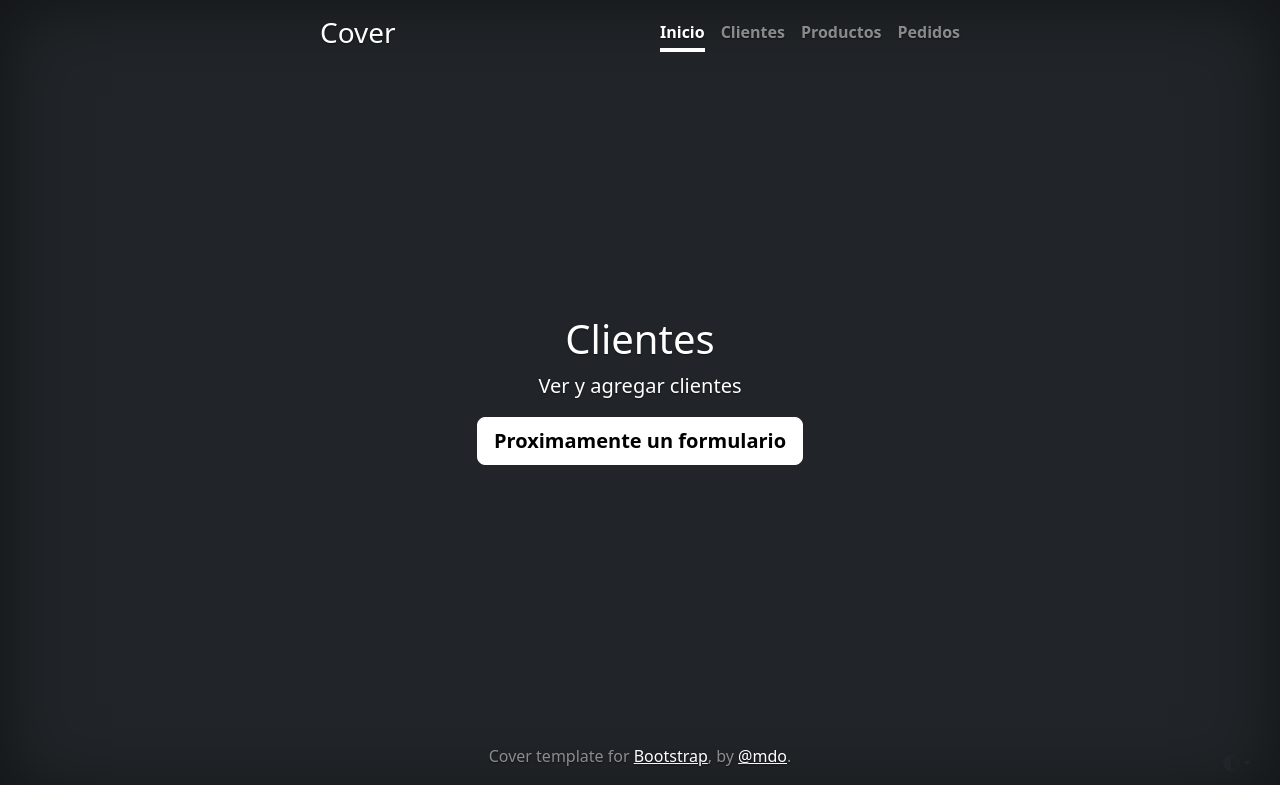
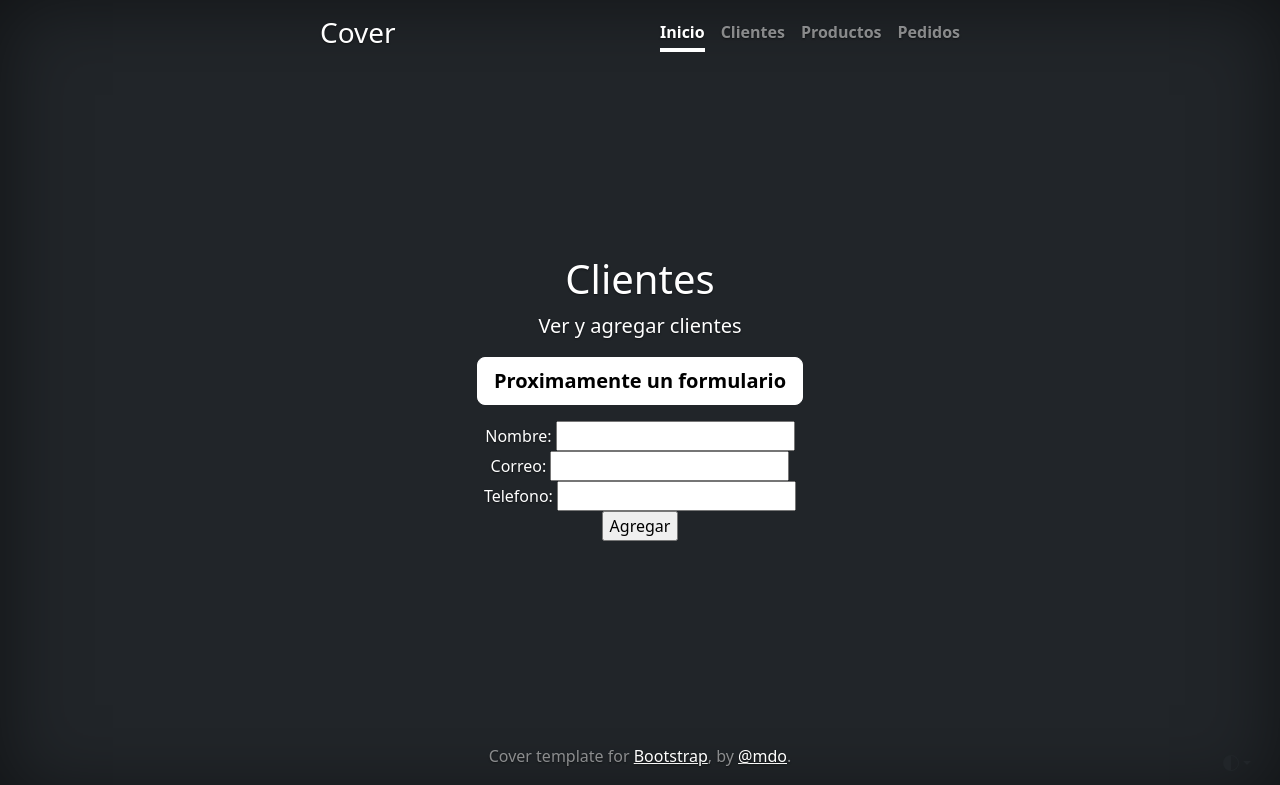
Before and after one commit to larahoffman/Django_Web_Project, a Django app: template Administracion/templates/Administracion/clientes.html in a window 1280 px wide. Shown: the top 785 px of the page. Run offline with Django 3.2, Linux system fonts and the light colour scheme; the template is opened without the code that fills it, so the values that code supplies are empty; some libraries are stand-ins or nearby versions.

Commit message:
formulario - incompleto

```diff
--- a/Administracion/templates/Administracion/clientes.html
+++ b/Administracion/templates/Administracion/clientes.html
@@ -8,5 +8,15 @@
   <p class="lead">
     <a href="#" class="btn btn-lg btn-light fw-bold border-white bg-white">Proximamente un formulario</a>
   </p>
+  <form action="" method="post" class="">{% csrf_token %}
+    <label id="nombre">Nombre: </label>
+    <input type="text" name="nombre" id="nombre" required><br>
+    <label id="nombre">Correo: </label>
+    <input type="email" name="correo" id="correo" required><br>
+    <label id="nombre">Telefono: </label>
+    <input type="text" name="telefono" id="telefono" required><br>
+    <input type="submit" value="Agregar">
+
+  </form>
 </main>
 {% endblock %}
--- a/Administracion/views.py
+++ b/Administracion/views.py
@@ -1,10 +1,15 @@
 from django.shortcuts import render
+from .models import *
 # Create your views here.
 
 def inicio(request):
     return render(request, 'Administracion/index.html')
 
 def clientes(request):
+    if request.method == 'post':
+        cliente = Clientes(request.POST['nombre'], request.POST['correo'], int(request.POST['telefono'])) # deberia pasarle el id?
+        cliente.save()
+        return render(request, "Administracion/index.html")
     return render(request, 'Administracion/clientes.html')
 
 def productos(request):
```
